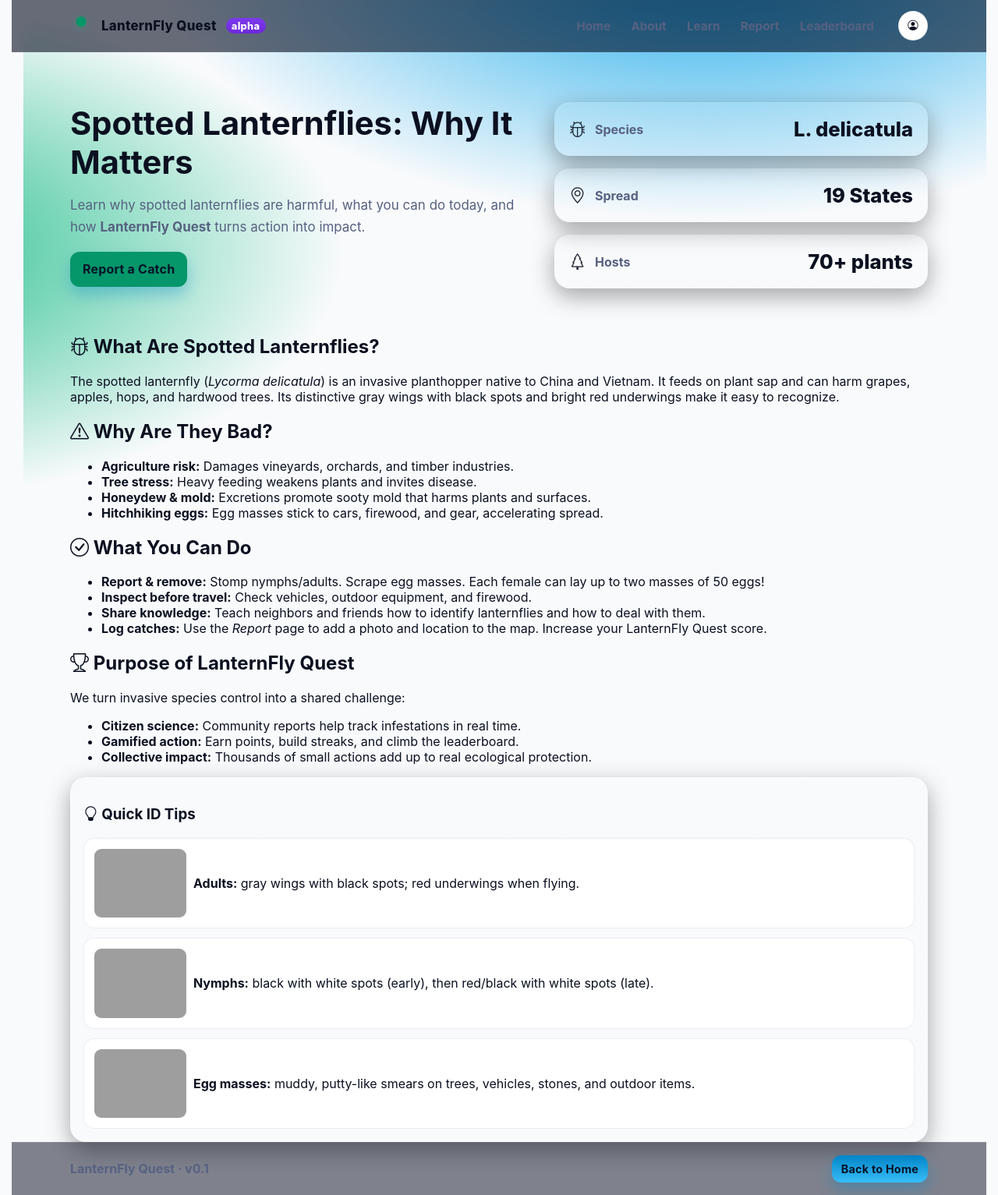
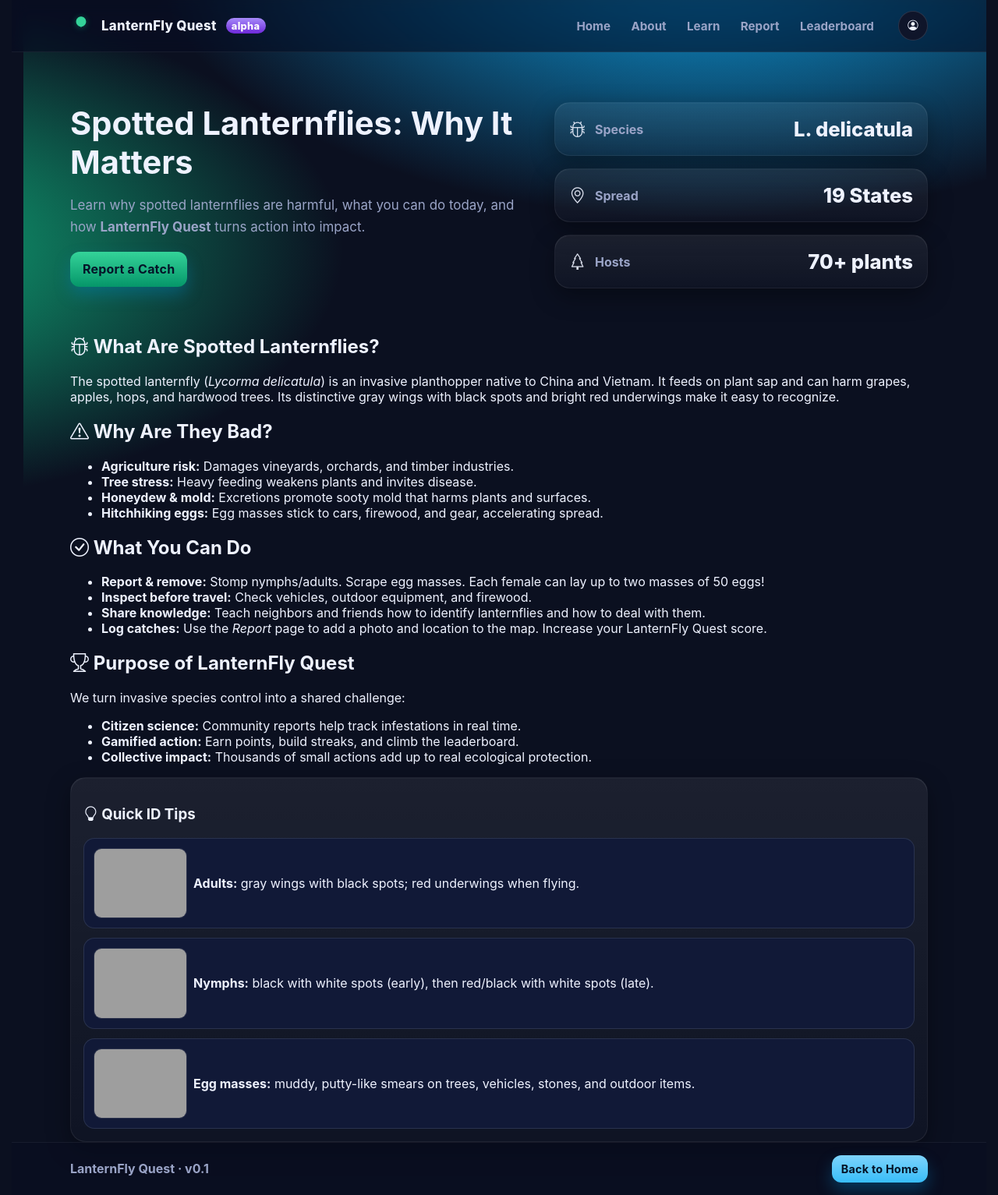
Before and after one commit to thesuperRL/HackCMU-2025, a Python web app: template templates/learn.html in a window 1280 px wide. Shown: the whole page at 78% size. Run offline with Jinja, Linux system fonts and the light colour scheme; the template is opened without the code that fills it, so the values that code supplies are empty; some libraries are stand-ins or nearby versions; grey boxes are pictures that could not be loaded.

Commit message:
bar down, light bad

```diff
--- a/static/css/style.css
+++ b/static/css/style.css
@@ -15,27 +15,7 @@
   --radius-lg: 14px;
 }
 
-@media (prefers-color-scheme: light) {
-  :root {
-    --bg: #f8fafc;
-    --bg-elev: #ffffff;
-    --card: #ffffff;
-    --fg: #0b1020;
-    --muted: #576181;
-    --accent: #0284c7;
-    --accent-2: #059669;
-    --danger: #dc2626;
-    --pill: #7c3aed;
-    --ring: rgba(2, 132, 199, .25);
-  }
-
-  body {
-    background-image:
-      radial-gradient(1200px 600px at 70% -10%, #e0f2fe 0, transparent 60%),
-      radial-gradient(1200px 600px at -20% 40%, #dcfce7 0, transparent 55%);
-    background-repeat: no-repeat, no-repeat;
-  }
-}
+/* Light mode overrides removed to keep a consistent dark theme */
 
 * {
   box-sizing: border-box;
@@ -55,6 +35,10 @@
     radial-gradient(1200px 600px at -20% 40%, #10b981 0, rgba(16, 185, 129, .0) 55%),
     var(--bg);
   background-repeat: no-repeat, no-repeat;
+  /* Sticky footer layout */
+  min-height: 100vh;
+  display: flex;
+  flex-direction: column;
 }
 
 a {
@@ -366,6 +350,10 @@
   font-weight: 700;
 }
 
+/* Sticky footer: keep footer pinned to bottom when content is short */
+main { flex: 1 0 auto; }
+.site-footer { margin-top: auto; }
+
 /* ---------- Animations & micro-interactions ---------- */
 @keyframes pop {
   0% {
--- a/templates/learn.html
+++ b/templates/learn.html
@@ -128,7 +128,7 @@
             and how <strong>LanternFly Quest</strong> turns action into
             impact.
           </p>
-          <a href="report.html" class="btn cta">Report a Catch</a>
+          <a href="/report" class="btn cta">Report a Catch</a>
         </div>
 
         <div class="hero-card" aria-hidden="true">
@@ -218,7 +218,7 @@
   <script src="https://accounts.google.com/gsi/client" async></script>
 
   <!-- Optional: your app JS -->
-  <script src="../static/js/main.js?v=3"></script>
+  <script src="../static/js/main.js?v=4"></script>
 
   <!-- Initialize Google Identity (for programmatic button render) -->
   <div
```
Also changed, not shown: static/css/leaderboard.css (+2 -12 lines).
